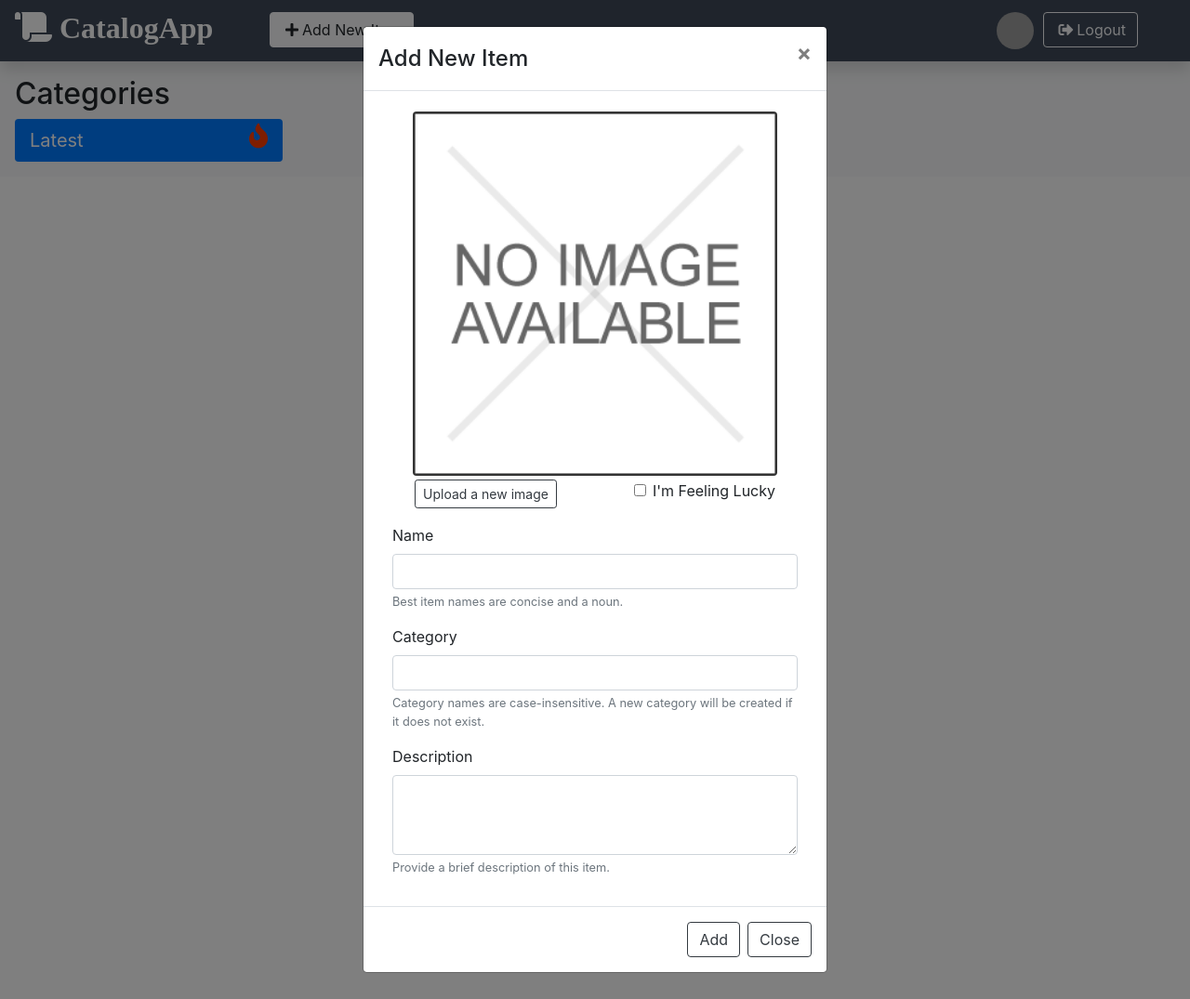
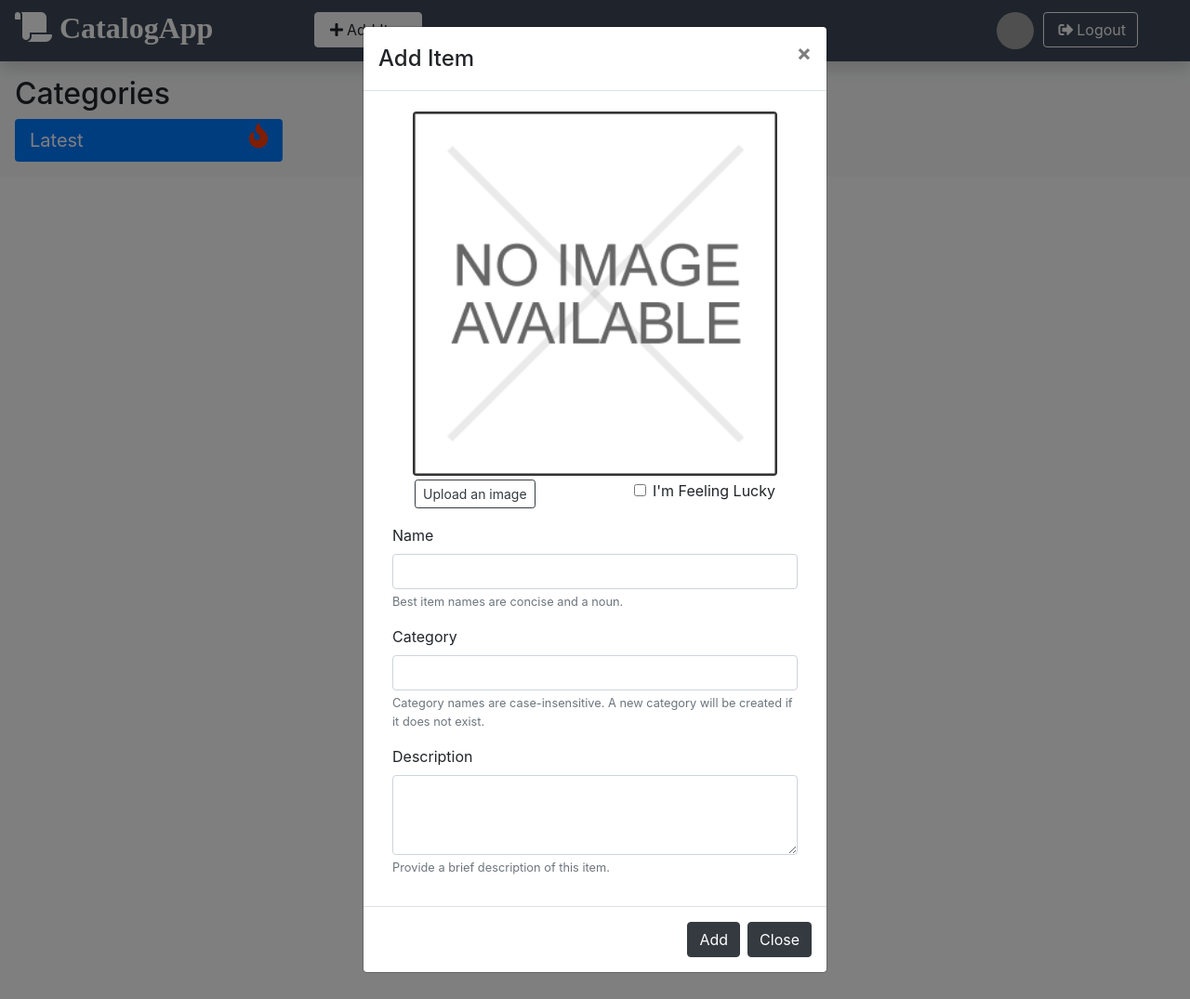
Before and after one commit to gaurav-arun/item_catalog_app, a Flask app: page / in a window 1280 px wide, after a click on "Add Item". Shown: the whole page at 93% size. Run offline with Flask 2, Linux system fonts and the light colour scheme; the visitor is signed in with stand-in values (Sample User, id 1); data that the repository does not hold is empty; parts of the project's set-up code (start-up, migrations or seed data) failed here and were passed over; some libraries are stand-ins or nearby versions; grey boxes are pictures that could not be loaded.

Commit message:
First working version of delete item functionality. Reworded some text in Add Item Modal.

```diff
--- a/main.py
+++ b/main.py
@@ -147,7 +147,7 @@
     return redirect(url_for('get_category', category=item_cat))
 
 
-@app.route('/delete-item/<string:item_id>')
+@app.route('/delete-item/<string:item_id>', methods=['DELETE'])
 def delete_item(item_id):
     # Check if user is logged in
     if 'username' not in login_session:
@@ -165,7 +165,7 @@
         print('Item cannot be deleted by this user')
         return redirect(url_for('login'))
 
-    # Delete item image if it not the default image
+    # Delete item image if it is not the default image
     item_image_path = pathlib.Path('static/' + item_to_delete.image)
     if item_image_path.exists() and item_image_path.parts[-2] != 'default':
         print('Deleting item image at :', item_image_path)
@@ -176,7 +176,7 @@
     session.commit()
     print('Deleted item : {} with id {}'.format(item_to_delete.name, item_to_delete.id))
 
-    return redirect(url_for('login'))
+    return success_response('Item deleted successfully')
 
 
 @app.route('/update-item/<string:item_id>', methods=['POST'])
@@ -237,11 +237,12 @@
         else:
             print('Could not find bing image. Keeping original image.')
 
-    # Delete old item image
-    item_image_path = pathlib.Path('static/' + item_to_update.image)
-    if item_image_path.exists() and item_image_path.parts[-2] != 'default':
-        print('Deleting old item image at :', item_image_path)
-        os.remove(str(item_image_path))
+    # Delete old item image if a new image is available
+    if item_img_url != item_to_update.image:
+        item_image_path = pathlib.Path('static/' + item_to_update.image)
+        if item_image_path.exists() and item_image_path.parts[-2] != 'default':
+            print('Deleting old item image at :', item_image_path)
+            os.remove(str(item_image_path))
 
     # Update item attributes
     item_to_update.image = item_img_url
--- a/templates/index.html
+++ b/templates/index.html
@@ -82,7 +82,11 @@
         $('#add-item-form')[0].action = "/update-item/" + itemId
         $('#add-item-image-preview')[0].src = $(item_img_id)[0].src
         $('#add-item-tit').val($(item_title_id)[0].innerText)
-        $('#add-item-cat').val($(item_cat_id)[0].innerText)
+
+        itemCatnId = $(item_cat_id)[0].innerText;
+        itemCat = itemCatnId.slice(0, itemCatnId.lastIndexOf(':') - 1)
+        $('#add-item-cat').val(itemCat)
+
         $('#add-item-desc').val($(item_desc_id)[0].innerText)
         $('#addItemModal').modal("show")
     }
@@ -96,6 +100,23 @@
         $('#add-item-desc').val('');
     }
 
+    function DeleteItemModalWindow(button) {
+        itemId = button.dataset.deleteid
+        item_title= $('#' + itemId + '_tit')[0].innerText;
+        item_cat = $('#' + itemId + '_cat')[0].innerText;
+        $('#del-conf-msg')[0].innerText = "Are you sure you want to delete '" + item_title + ", " + item_cat + "'?"
+
+        // Used to make a delete request to the server on button click.
+        $('#del-item-btn')[0].dataset.deleteid = itemId
+
+        $('#delItemModal').modal("show")
+    }
+
+    function resetDeleteItemModal() {
+        $('#del-conf-msg')[0].innerText = ""
+        $('#del-item-btn')[0].dataset.deleteid = ""
+    }
+
     // Register for hide modal event and clear all  fields.
     $(document).ready(function () {
         $("#addItemModal").on('hide.bs.modal', function () {
@@ -104,8 +125,29 @@
         });
 
         $("#add-item-btn").click(function () {
-            console.log('Submitting form...')
+            console.log('Submitting Add item form...')
             $('#add-item-form').submit()
+        });
+
+        $("#delItemModal").on('hide.bs.modal', function () {
+            console.log('Hide event: Clearing delete item modal')
+            resetDeleteItemModal();
+        });
+
+        $("#del-item-btn").click(function () {
+            console.log('Submitting delete request : ' + this.dataset.deleteid)
+            itemId = this.dataset.deleteid
+            itemCatnId = $('#' + itemId + '_cat')[0].innerText;
+            itemCat = itemCatnId.slice(0, itemCatnId.lastIndexOf(':') - 1)
+            $.ajax({
+                url: '/delete-item/' + itemId,
+                type: 'DELETE',
+                success: function(result) {
+                    console.log('Getting ' + '/category/' + itemCat)
+                    window.location.href = '/category/' + itemCat
+                }
+            });
+
         });
     });
 </script>
@@ -128,8 +170,8 @@
                 class="rounded-circle float-right" width="40px" height="40px"
                 style="margin-right: 10px; vertical-align: center">
             {% else %}
-            <button class="btn btn-light" data-toggle="modal" data-target="#addItemModal">
-                <span class="fas fa-plus p-1"></span>Add New Item
+            <button class="btn btn-light ml-5" data-toggle="modal" data-target="#addItemModal">
+                <span class="fas fa-plus p-1"></span>Add Item
             </button>
             <button id="loginLogoutBtn" class="btn btn-outline-light float-right" onclick="handleLogin(this)"
                 data-state="logout"><span class="fas fa-sign-out-alt p-1"></span>Logout</button>
@@ -162,7 +204,7 @@
 
                 <!-- Modal Header -->
                 <div class="modal-header">
-                    <h4 id="add-item-title" class="modal-title">Add New Item</h4>
+                    <h4 id="add-item-title" class="modal-title">Add Item</h4>
                     <button type="button" class="close" data-dismiss="modal">&times;</button>
                 </div>
 
@@ -182,7 +224,7 @@
                                 <div class="form-check">
                                     <button class="btn btn-outline-dark btn-sm float-left ml-1" id="add-item-upload-btn"
                                         onclick="HandleBrowseClick('input-image-hidden'); return false;">
-                                        Upload a new image</button>
+                                        Upload an image</button>
 
                                     <label class="form-check-label float-right mr-4">
                                         <input name="feeling-lucky-check" type="checkbox" class="form-check-input "
@@ -196,12 +238,14 @@
                             <div class="form-group mt-5">
                                 <label for="add-item-tit">Name</label>
                                 <input type="text" class="form-control" id="add-item-tit" name="item_name">
-                                <small id="name-help" class="form-text text-muted">Best item names are concise and a noun.</small>
+                                <small id="name-help" class="form-text text-muted">Best item names are concise and a
+                                    noun.</small>
                             </div>
                             <div class="form-group">
                                 <label for="add-item-cat">Category</label>
                                 <input type="text" class="form-control" id="add-item-cat" name="item_cat">
-                                <small id="cat-help" class="form-text text-muted">Category names are case-insensitive. A new category will be created if it
+                                <small id="cat-help" class="form-text text-muted">Category names are case-insensitive. A
+                                    new category will be created if it
                                     does not exist.</small>
                             </div>
                             <div class="form-group">
@@ -217,9 +261,9 @@
 
                 <!-- Modal footer -->
                 <div class="modal-footer">
-                    <button id="add-item-btn" type="button" class="btn btn-outline-dark"
+                    <button id="add-item-btn" type="button" class="btn btn-dark"
                         data-dismiss="modal">Add</button>
-                    <button id="close-item-btn" type="button" class="btn btn-outline-dark"
+                    <button id="close-item-btn" type="button" class="btn btn-dark"
                         data-dismiss="modal">Close</button>
                 </div>
             </div>
@@ -432,6 +476,32 @@
         </div>
     </div>
 
+    <!-- Delete item modal  https://www.w3schools.com/bootstrap4/tryit.asp?filename=trybs_modal_sm&stacked=h -->
+    <!-- The Modal -->
+    <div class="modal fade" id="delItemModal">
+        <div class="modal-dialog ">
+            <div class="modal-content">
+
+                <!-- Modal Header -->
+                <div class="modal-header">
+                    <h4 class="modal-title">Delete Item</h4>
+                    <button type="button" class="close" data-dismiss="modal">&times;</button>
+                </div>
+
+                <!-- Modal body -->
+                <div id='del-conf-msg' class="modal-body font-weight-bold">
+                </div>
+
+                <!-- Modal footer -->
+                <div class="modal-footer">
+                    <button id="del-item-btn" type="button" class="btn btn-dark" data-dismiss="modal" data-deleteid="">Yes</button>
+                    <button id="nodel-item-btn" type="button" class="btn btn-dark" data-dismiss="modal">No</button>
+                </div>
+
+            </div>
+        </div>
+    </div>
+
     <div class="container-fluid">
         <div class="row bg-light">
             <nav class="col-sm-3 p-3 bg-light"
@@ -465,7 +535,8 @@
                         <div class="card-body px-2 pb-0">
                             <h3 class="card-title title mb-0" id="{{item.id}}_tit">{{ item.name }}</h3>
 
-                            <h5 class="card-title category small font-italic" id="{{item.id}}_cat">{{ item.category }} : {{ item.id }}
+                            <h5 class="card-title category small font-italic" id="{{item.id}}_cat">{{ item.category }} :
+                                {{ item.id }}
                             </h5>
 
                             <p class="card-text text-justify" id="{{item.id}}_desc">
```
Also changed, not shown: static/images/bing/1200px-Hippopotamus_-_04.jpg (deleted), static/images/bing/141.jpg (deleted), static/images/bing/Beautiful-Giraffe.jpg (deleted), static/images/bing/IMG_0469-1600x1200.jpg (deleted), static/images/bing/Mobile_phone_evolution-1.jpg (deleted), static/images/bing/cobra-wolf.jpg (deleted), static/images/bing/eye-test-chart-847732.jpg (deleted), static/images/bing/giant-promotional-pencil-jumboextral.jpg (added), static/images/bing/hippopotamus-2641871-1440-2.jpg (deleted), static/images/bing/lion-shutterstock.jpg (deleted), static/images/bing/zebra+rare+pictures+collection+21.jpg (deleted), 1 other file.
